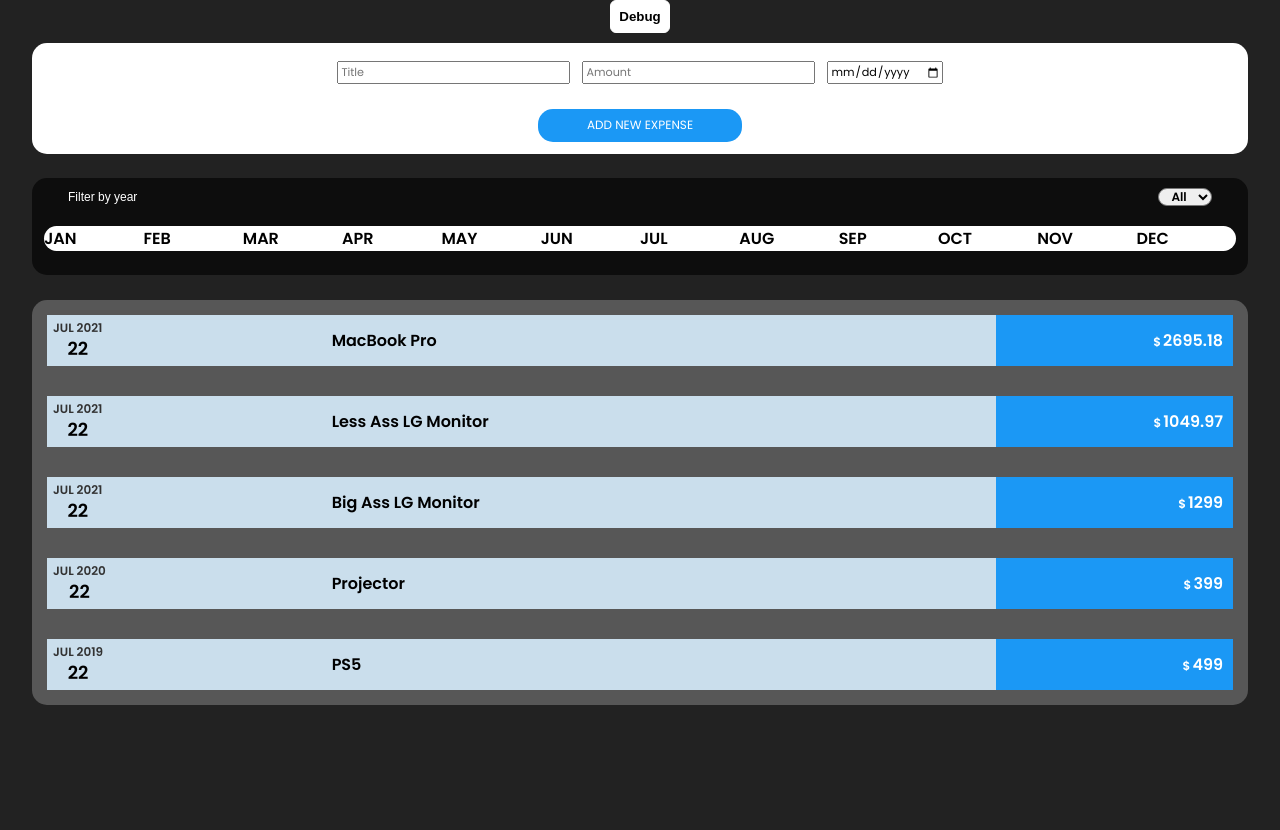
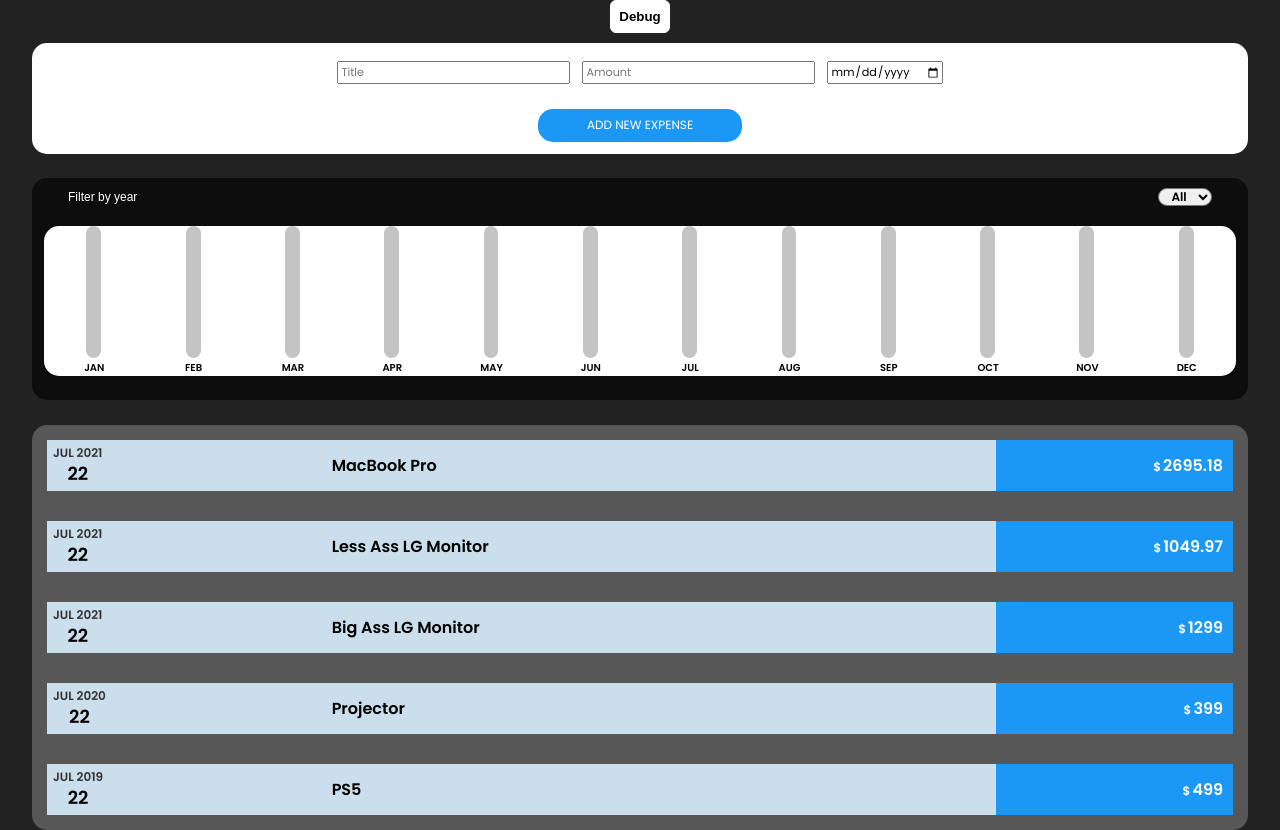
Before and after one commit to kartikkoul/cool-expense-tracker, a React (Create React App) app: page / in a window 1280 px wide. Before the commit the page ends 800 px from the top, so only its background shows below. Built offline with nearby package versions, Linux system fonts and the light colour scheme; a web font is replaced by a local one.

Commit message:
- Working on Chart 🚀

```diff
--- a/src/myComponents/chartSection/ChartBar.css
+++ b/src/myComponents/chartSection/ChartBar.css
@@ -1,11 +1,26 @@
 .chartBar{
     width: 100%;
     height: 100%;
+    display: flex;
+    flex-direction: column;
+    justify-content: center;
+    align-items: center;
 }
 
-.charBarInner{
-    width: 24px;
-    height: 152px;
+.chartBarInner{
+    width: 15%;
+    height: 132px;
     background-color: #C4C4C4;
     border-radius: 15px;
 }
+
+.charBarInner .chartBarFill{
+    width: 100%;
+    background-color: black;
+}
+
+.chartBar .label{
+    font-size: 10px;
+    margin-top: 2px;
+    margin-left: 1px;
+}
--- a/src/myComponents/chartSection/ChartBar.js
+++ b/src/myComponents/chartSection/ChartBar.js
@@ -13,10 +13,10 @@ const ChartBar = (props) => {
         <div className="chartBar">
             <div className="chartBarInner">
                 <div className="chartBarFill" style={{height:barFillHeight}}></div>
-                <div className="label">{props.label}</div>
             </div>
+            <div className="label">{props.label}</div>
         </div>
     )
 }
 
-export default ChartBar
+export default ChartBar;
```
